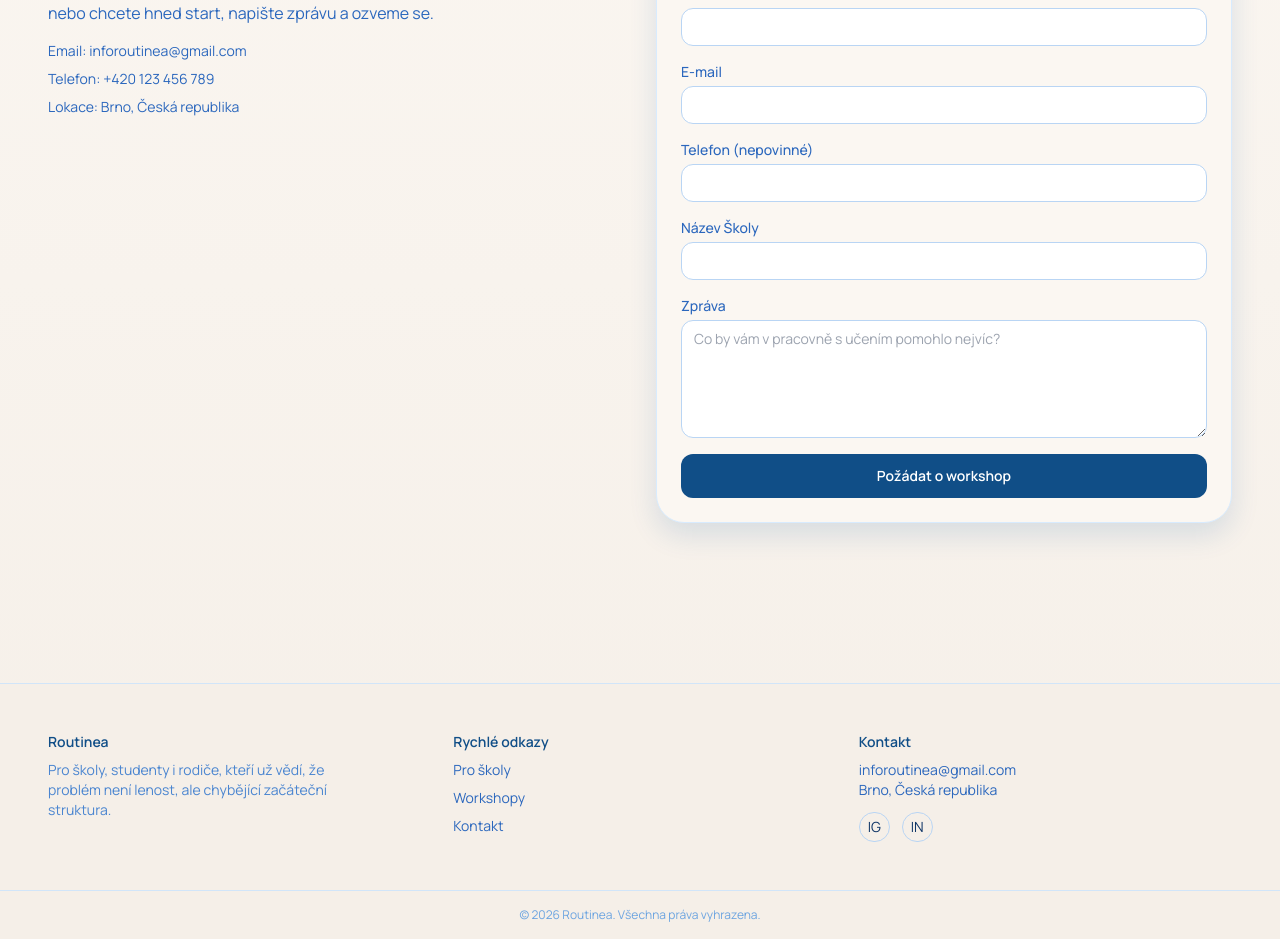
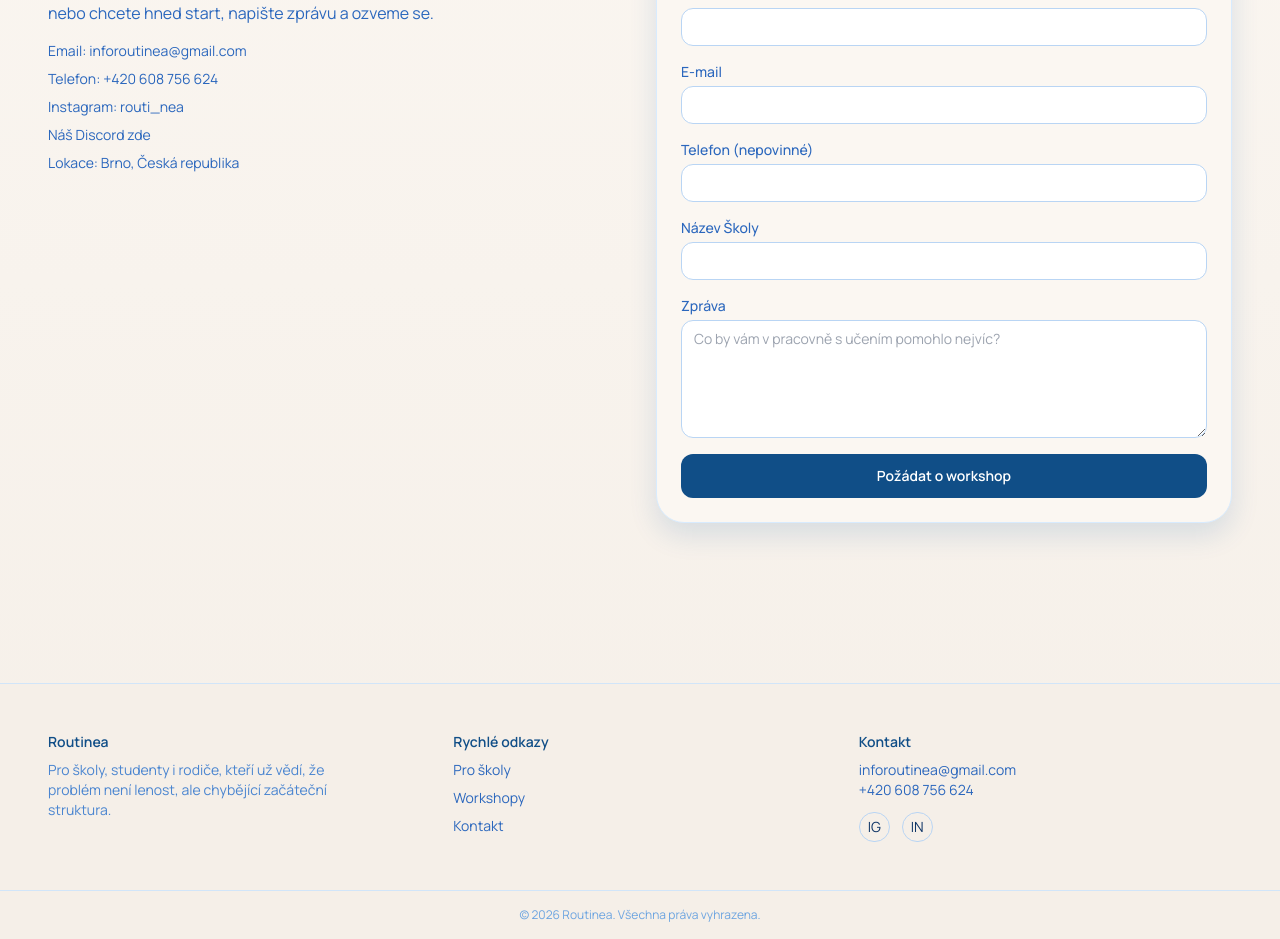
Before and after one commit to Samo878/Routinea_web, a Next.js app: page /contact in a window 1280 px wide. Shown: the part 380-1319 px from the top of the page. Built offline with nearby package versions, Linux system fonts and the light colour scheme; no server answers.

Commit message:
Update contact page links

```diff
--- a/app/contact/page.tsx
+++ b/app/contact/page.tsx
@@ -17,7 +17,17 @@ export default function ContactPage() {
           </p>
           <ul className="mt-4 space-y-2 text-sm text-stone-700">
             <li>Email: inforoutinea@gmail.com</li>
-            <li>Telefon: +420 123 456 789</li>
+            <li>Telefon: +420 608 756 624</li>
+            <li>Instagram: routi_nea</li>
+            <li>
+              <a
+                href="https://discord.gg/PNdJz5jD3v"
+                target="_blank"
+                rel="noopener noreferrer"
+              >
+                Náš Discord zde
+              </a>
+            </li>
             <li>Lokace: Brno, Česká republika</li>
           </ul>
         </div>
--- a/components/site-footer.tsx
+++ b/components/site-footer.tsx
@@ -22,7 +22,7 @@ export function SiteFooter() {
         <div>
           <p className="text-sm font-semibold text-stone-900">Kontakt</p>
           <p className="mt-2 text-sm text-stone-700">inforoutinea@gmail.com</p>
-          <p className="text-sm text-stone-700">Brno, Česká republika</p>
+          <p className="text-sm text-stone-700">+420 608 756 624</p>
           <div className="mt-3 flex gap-3 text-sm">
             <a
               href="https://www.instagram.com/routi_nea?igsh=MWM4Z2pjdHB1aWNqaA=="
@@ -33,7 +33,15 @@ export function SiteFooter() {
             >
               IG
             </a>
-            <a href="#" aria-label="LinkedIn placeholder" className="rounded-full border border-stone-300 px-2 py-1">IN</a>
+            <a
+              href="https://discord.gg/PNdJz5jD3v"
+              target="_blank"
+              rel="noopener noreferrer"
+              aria-label="Discord"
+              className="rounded-full border border-stone-300 px-2 py-1"
+            >
+              IN
+            </a>
           </div>
         </div>
       </div>
```
